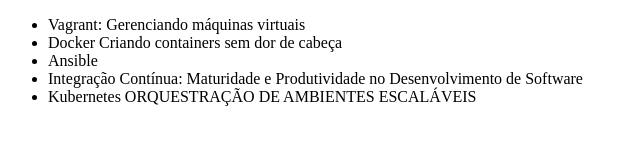
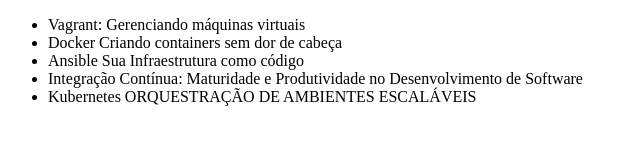
Before and after one commit to RoneySorriente/alura-git, a plain HTML site: page index.html in a window 1280 px wide. Shown: the whole page, without its empty margins (0-640 px from the left). Drawn offline with Linux system fonts and the light colour scheme.

Commit message:
Alterando nome do curso de Ansible

```diff
--- a/index.html
+++ b/index.html
@@ -8,7 +8,7 @@
     <ul>
         <li>Vagrant: Gerenciando máquinas virtuais</li>
         <li>Docker Criando containers sem dor de cabeça</li>
-        <li>Ansible</li>
+        <li>Ansible Sua Infraestrutura como código</li>
         <li>Integração Contínua: Maturidade e Produtividade no Desenvolvimento de Software</li>
 	<li>Kubernetes ORQUESTRAÇÃO DE AMBIENTES ESCALÁVEIS</li>
     </ul>
```
